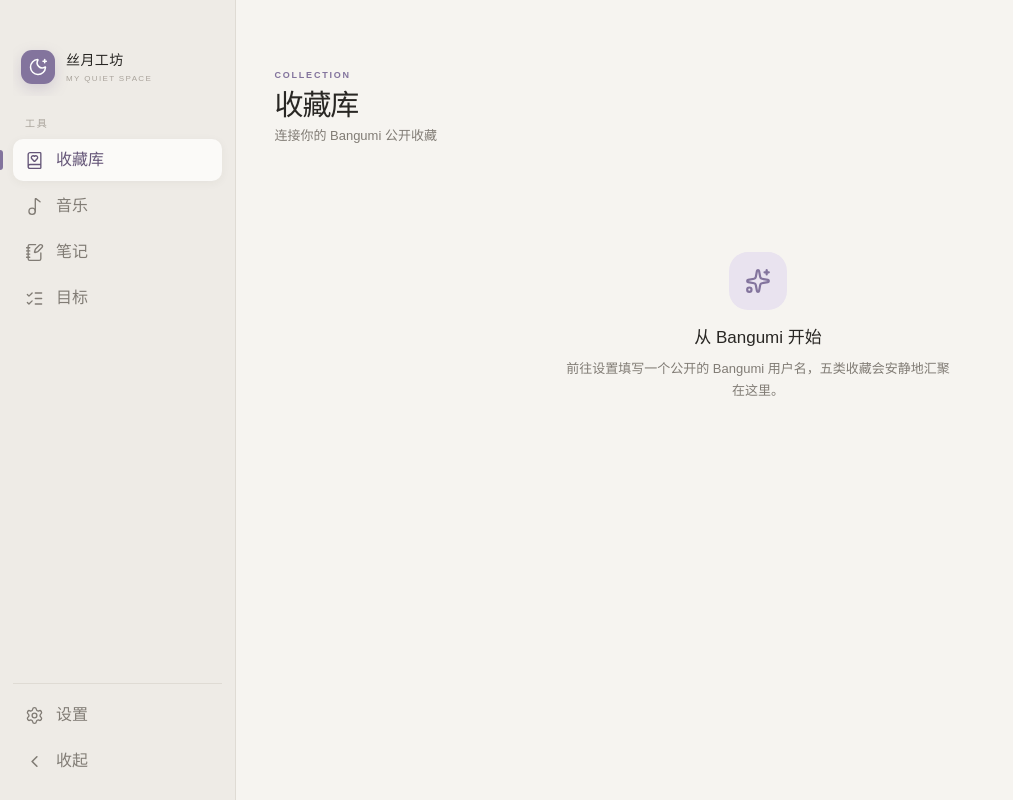
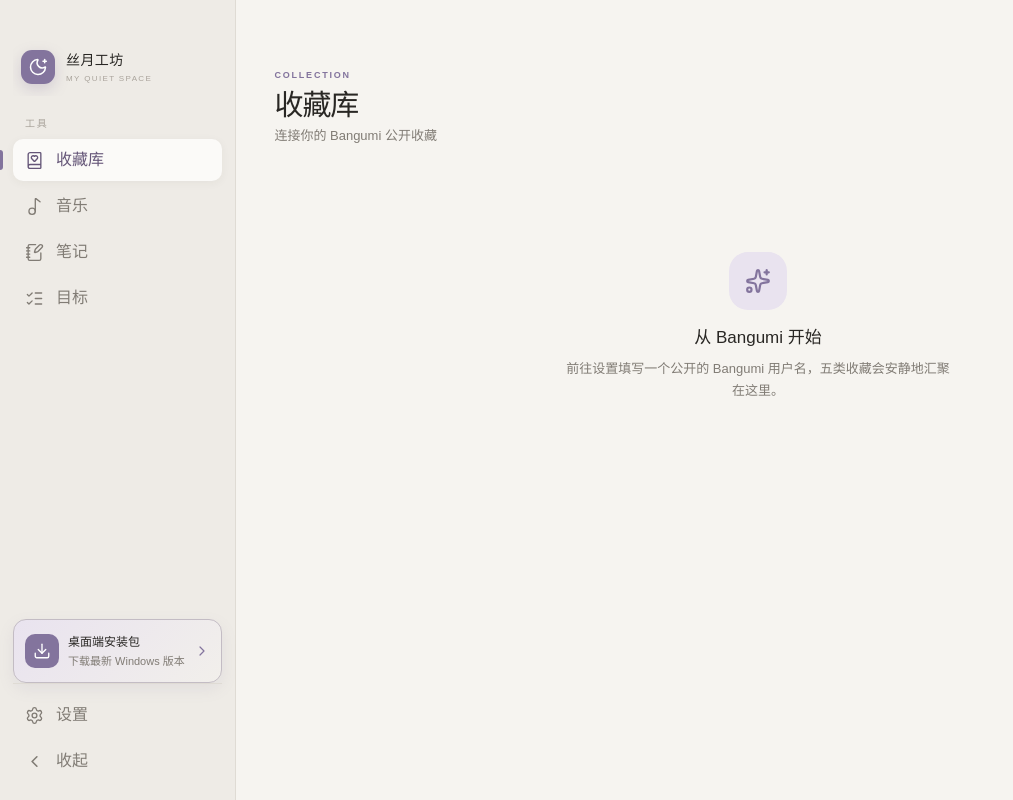
Before and after one commit to pandorava7/sylunae-workshop, a React (Vite) app: page / in a window 1280 px wide. Shown: the whole page, without its empty margins (0-1013 px from the left). Built offline with nearby package versions, Linux system fonts and the light colour scheme; a web font is replaced by a local one.

Commit message:
安装包入口下载

```diff
--- a/src/components/Sidebar.tsx
+++ b/src/components/Sidebar.tsx
@@ -1,4 +1,4 @@
-import { BookHeart, ChevronLeft, ChevronRight, Library, ListChecks, Menu, Music2, NotebookPen, Settings } from 'lucide-react'
+import { BookHeart, ChevronLeft, ChevronRight, Download, Library, ListChecks, Menu, Music2, NotebookPen, Settings } from 'lucide-react'
 import type { ToolId } from '../shared/types'
 import { BrandMark } from './Icons'
 
@@ -8,6 +8,29 @@
   { id: 'notes', label: '笔记', icon: NotebookPen },
   { id: 'goals', label: '目标', icon: ListChecks },
 ]
+
+const releasesApi = 'https://api.github.com/repos/pandorava7/sylunae-kit/releases/latest'
+
+function openExternal(url: string, target = '_blank') {
+  if (window.siyue) {
+    void window.siyue.system.openExternal(url)
+    return
+  }
+  window.open(url, target, 'noopener,noreferrer')
+}
+
+function downloadDesktopApp() {
+  void fetch(releasesApi, { headers: { Accept: 'application/vnd.github+json' } })
+    .then(async (response) => {
+      if (!response.ok) throw new Error('未找到已发布的安装包')
+      const release = await response.json() as { assets?: Array<{ name: string; browser_download_url: string }> }
+      const installer = release.assets?.find((asset) => /-Setup\.exe$/i.test(asset.name))
+      if (!installer) throw new Error('未找到 Windows 安装包')
+      return installer.browser_download_url
+    })
+    .then((url) => openExternal(url, '_self'))
+    .catch(() => openExternal('https://github.com/pandorava7/sylunae-kit/releases/latest'))
+}
 
 export function Sidebar({ active, collapsed, mobileOpen, settingsOpen, onSelect, onOpenSettings, onToggle, onOpen, onClose }: {
   active: ToolId
@@ -36,6 +59,11 @@
         {tools.map(({ id, label, icon: Icon }) => <button key={id} className={active === id ? 'active' : ''} onClick={() => select(id)} title={label}>
           <Icon size={19} strokeWidth={1.7} /><span>{label}</span>
         </button>)}
+        <button className="desktop-download-card" onClick={downloadDesktopApp} title="下载桌面端安装包">
+          <span className="download-card-icon"><Download size={18} strokeWidth={1.8} /></span>
+          <span className="download-card-copy"><strong>桌面端安装包</strong><small>下载最新 Windows 版本</small></span>
+          <ChevronRight className="download-card-arrow" size={16} strokeWidth={1.8} />
+        </button>
       </nav>
       <div className="sidebar-footer">
         <button className={settingsOpen ? 'active' : ''} onClick={openSettings} title="设置" aria-haspopup="dialog" aria-expanded={settingsOpen}>
--- a/src/styles.css
+++ b/src/styles.css
@@ -115,14 +115,25 @@
 .brand-mark.small { width: 25px; height: 25px; flex-basis: 25px; border-radius: 8px; }
 .brand strong { display: block; font-size: 14px; letter-spacing: .03em; }
 .brand span { display: block; margin-top: 2px; font-size: 8px; color: var(--faint); letter-spacing: .17em; }
-.sidebar nav { margin-top: 20px; flex: 1; }
+.sidebar nav { margin-top: 20px; flex: 1; display: flex; flex-direction: column; }
 .nav-caption { padding: 0 12px 8px; font-size: 10px; color: var(--faint); letter-spacing: .18em; }
 .sidebar nav button, .sidebar-footer button { width: 100%; height: 42px; padding: 0 12px; margin-bottom: 4px; display: flex; align-items: center; gap: 12px; border: 0; border-radius: 10px; background: transparent; color: var(--muted-text); white-space: nowrap; overflow: hidden; transition: .16s ease; }
 .sidebar nav button:hover, .sidebar-footer button:hover { background: color-mix(in srgb, var(--surface) 68%, transparent); color: var(--text); }
 .sidebar nav button.active, .sidebar-footer button.active { background: var(--surface); color: var(--accent-deep); box-shadow: 0 2px 10px rgba(60, 52, 44, .05); }
 .sidebar nav button.active::before { content: ''; position: absolute; left: 0; width: 3px; height: 20px; background: var(--brand); border-radius: 0 4px 4px 0; }
+.sidebar .desktop-download-card { width: 100%; height: auto; min-height: 64px; margin: auto 0 0; padding: 10px 11px; display: flex; align-items: center; gap: 9px; overflow: visible; border: 1px solid color-mix(in srgb, var(--brand) 30%, var(--line)); border-radius: 13px; background: linear-gradient(135deg, var(--accent-soft), color-mix(in srgb, var(--sidebar-bg) 72%, var(--surface))); color: var(--accent-deep); text-align: left; white-space: normal; box-shadow: 0 6px 16px color-mix(in srgb, var(--brand) 11%, transparent); transition: transform .16s ease, border-color .16s ease, box-shadow .16s ease; }
+.sidebar .desktop-download-card:hover { border-color: color-mix(in srgb, var(--brand) 58%, var(--line)); background: linear-gradient(135deg, color-mix(in srgb, var(--accent-soft) 82%, var(--surface)), color-mix(in srgb, var(--sidebar-bg) 58%, var(--surface))); box-shadow: 0 9px 20px color-mix(in srgb, var(--brand) 18%, transparent); color: var(--accent-deep); transform: translateY(-1px); }
+.download-card-icon { width: 34px; height: 34px; flex: 0 0 34px; display: grid; place-items: center; border-radius: 10px; background: var(--brand); color: var(--primary-foreground); }
+.download-card-copy { min-width: 0; flex: 1; }
+.download-card-copy strong, .download-card-copy small { display: block; white-space: nowrap; }
+.download-card-copy strong { color: var(--text); font-size: 12px; font-weight: 600; }
+.download-card-copy small { margin-top: 2px; color: var(--muted-text); font-size: 11px; }
+.download-card-arrow { flex: 0 0 auto; color: var(--brand); }
 .sidebar.collapsed button { justify-content: center; padding: 0; }
 .sidebar.collapsed button span, .sidebar.collapsed .brand div { display: none; }
+.sidebar.collapsed .desktop-download-card { width: 42px; min-height: 42px; height: 42px; padding: 0; }
+.sidebar.collapsed .desktop-download-card .download-card-icon { display: grid; }
+.sidebar.collapsed .desktop-download-card .download-card-arrow { display: none; }
 .sidebar-footer { border-top: 1px solid var(--line); padding-top: 10px; }
 .mobile-menu, .sidebar-backdrop { display: none; }
 
```
Also changed, not shown: 1 other file (tests, documents, lock files or other folders).
